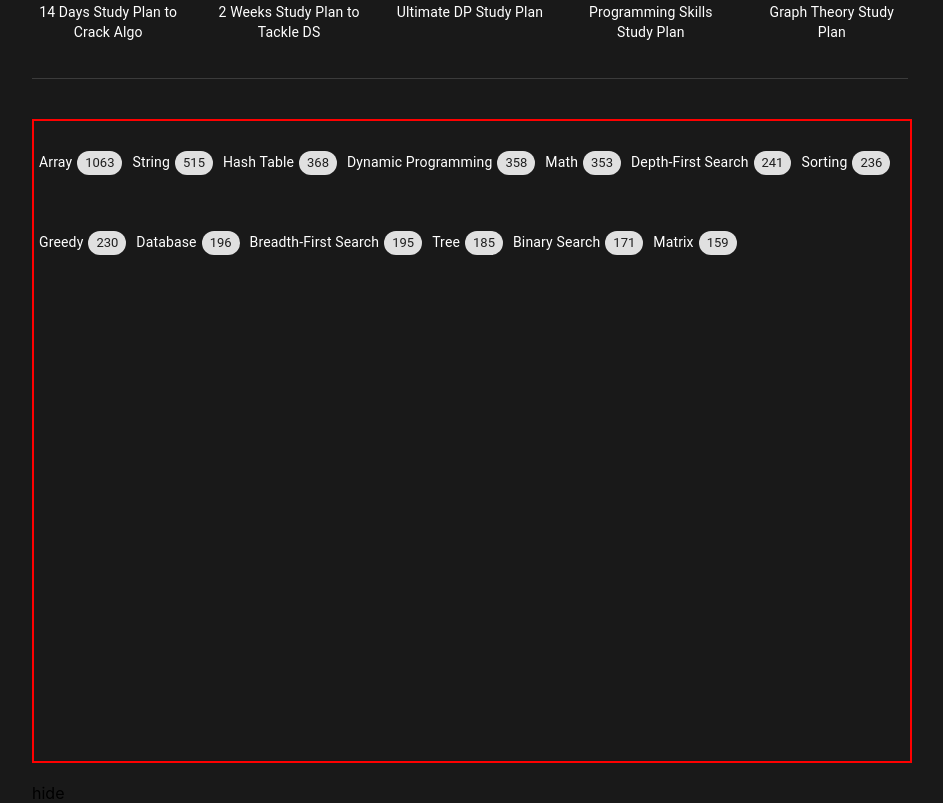
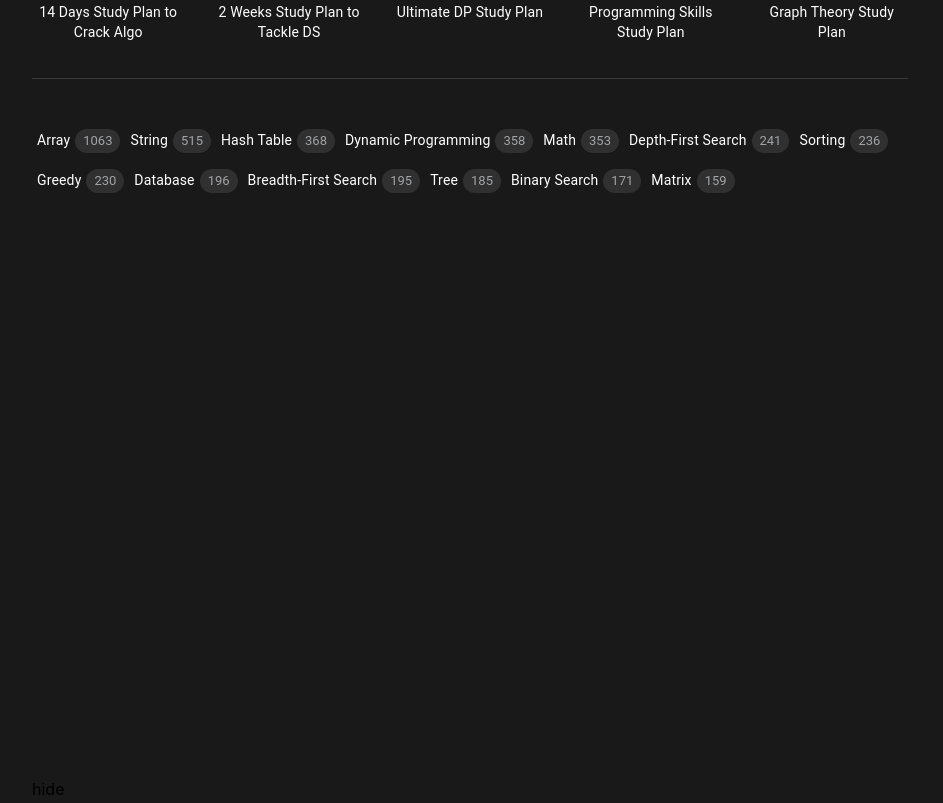
Before and after one commit to mohitCodepy/react-material-ui, a React (Create React App) app: page / in a window 1280 px wide. Shown: the part 423-1226 px from the top of the page, without its empty margins (16-959 px from the left). Built offline with nearby package versions, Linux system fonts and the light colour scheme.

Commit message:
chip color correction

```diff
--- a/src/components/Drawer.js
+++ b/src/components/Drawer.js
@@ -1,4 +1,4 @@
-import React, { useState, useEffect } from 'react'
+import React, { useState } from 'react'
 import { Container, Box, Typography, Chip } from '@material-ui/core'
 import drawerData from '../Jsondata/drawerData.json'
 
@@ -17,12 +17,12 @@ export default function Drawer() {
         <div>
             <Container style={{ marginTop: '40px' }}>
                 <Box>
-                    <Box sx={{ color: 'white',  margin: '20px auto', width: '100%', border: '2px solid red', color: 'white', 'textAlign': 'left', lineHeight: '80px', height: divHeight , overflow:  overFlow }}>
+                    <Box sx={{ color: 'white',  margin: '20px auto', width: '100%', 'textAlign': 'left', lineHeight: '40px', height: divHeight , overflow:  overFlow }}>
                         {drawerData['data'].map((dt) => {
                             return (
                                 <a href='/' key={dt.name} style={{ 'margin': '5px', 'color': 'white', 'textDecoration': 'none' }}>
-                                    <Typography style={{ 'display': 'inline', 'marginRight': '5px' }} variant="body2">{dt.name}</Typography>
-                                    <Chip label={dt.num} size="small" />
+                                    <Typography style={{ 'display': 'inline', 'marginRight': '5px', color: 'rgb(255 255 255/var(1))' }} variant="body2">{dt.name}</Typography>
+                                    <Chip label={dt.num} size="small" style={{backgroundColor: 'hsla(0,0%,100%,.1)', color: 'rgba(239,242,246,.6)'}}/>
                                 </a>
                             )
                         })}
```
